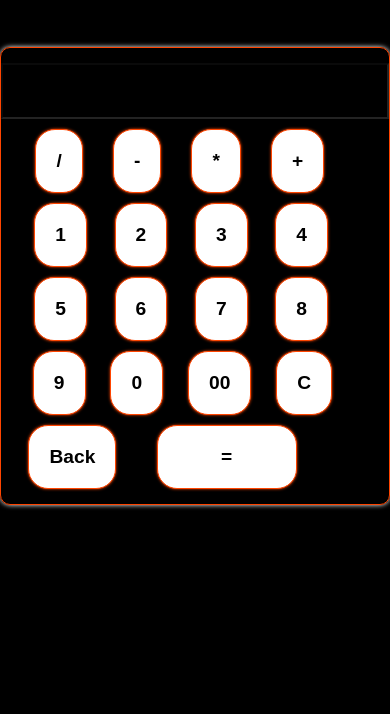
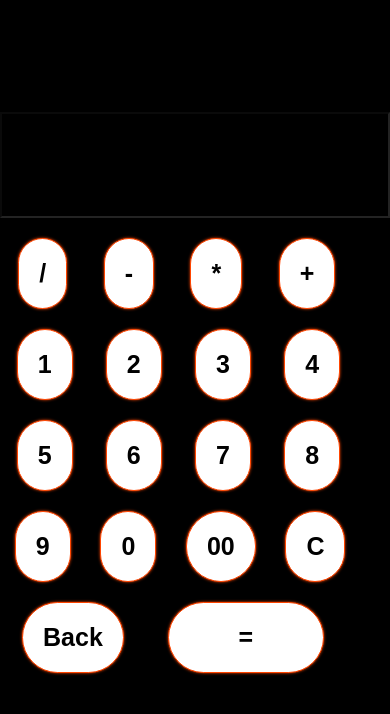
Before and after one commit to manoj292k/calculator, a plain HTML site: page index.html in a window 390 px wide. Shown: the part 50-764 px from the top of the page. Drawn offline with Linux system fonts and the light colour scheme.

Commit message:
Update style.css

```diff
--- a/style.css
+++ b/style.css
@@ -70,3 +70,34 @@ input{
     background-color:black ;
     color: white;
 }
+
+
+@media only screen and (max-width: 700px ) {
+
+    .first-div{
+        margin: 80px auto;
+        width: 100%;
+        height: auto;
+        border: none;
+        box-shadow: none;
+        display: flex;
+        justify-content: space-evenly;
+        gap: 20px;
+    }
+    input{
+        width: 100%;
+        height: 100px;
+        font-size: 40px;
+    }
+    button{
+        padding: 20px;
+        border-radius: 100px;
+        font-weight: bold;
+        font-size: 25px;
+    }
+    div{
+        width: 100%;
+        height: 100%;
+
+    }
+}
```
